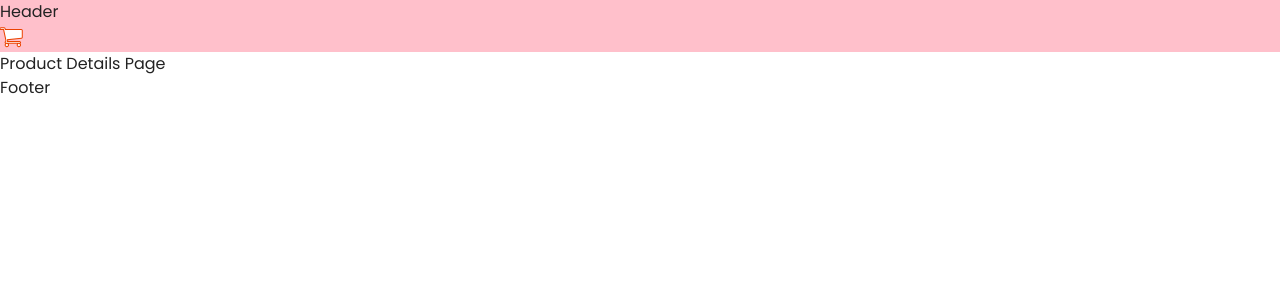
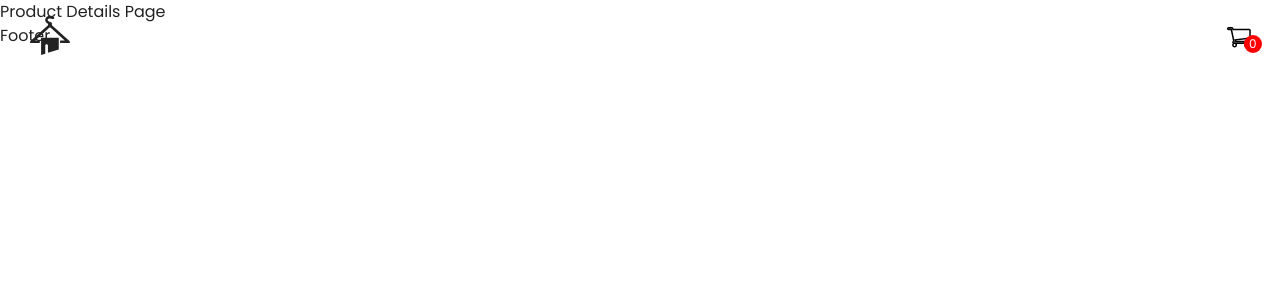
Before and after one commit to melishas19/e-shop, a React (Create React App) app: page /product/1 in a window 1280 px wide. Shown: the top 300 px of the page. Built offline with nearby package versions, Linux system fonts and the light colour scheme; no server answers.

Commit message:
Added cart amount and increase/decrease functionality (#4)

```diff
--- a/src/components/CartItem.js
+++ b/src/components/CartItem.js
@@ -6,7 +6,7 @@ import { CartContext } from '../contexts/CartContext';
 
 
 const CartItem = ({item}) => {
-  const {removeFromCart}= useContext(CartContext);
+  const {removeFromCart, increaseAmount, decreaseAmount}= useContext(CartContext);
   //destructure item
   const {id, title, image, price, amount} = item;
   return (
@@ -28,9 +28,9 @@ const CartItem = ({item}) => {
         <div className='qty-and-price'>
           {/* qty */}
           <div className='container-qty'>
-            {/* minus icon */} <i className='fa fa-minus'></i>
+            {/* minus icon */} <i onClick={()=>decreaseAmount(id)} className='fa fa-minus'></i>
             {/* amount */} <div className='amt'>{amount}</div>
-            {/* plus icon */} <i className='fa fa-plus'></i>
+            {/* plus icon */} <i onClick={()=>increaseAmount(id)} className='fa fa-plus'></i>
           </div>
           {/* item price */}
           <div className='price'>$ {price}</div>
--- a/src/components/Header.js
+++ b/src/components/Header.js
@@ -1,13 +1,37 @@
-import React, { useContext } from 'react';
+import React, { useContext, useEffect, useState } from 'react';
 //sidebar context
 import { SidebarContext } from '../contexts/SidebarContext';
+//cart context
+import { CartContext } from '../contexts/CartContext';
+//import link
+import { Link } from 'react-router-dom';
+//import logo
+import Logo from '../img/logo.svg';
 
 const Header = () => {
+  //header state
+  const [isActive, setIsActive] =useState(false);
   const {isOpen, setIsOpen} = useContext(SidebarContext);
-  return <header className='header'>
-    <div>Header</div>
-    <div onClick={() => setIsOpen(!isOpen)}>
-      <i className='fa fa-shopping-cart'></i>
+  const {itemAmount} = useContext(CartContext);
+  //event listener
+  useEffect(()=>{
+    window.addEventListener('scroll', () => {
+      window.scrollY > 60 ? setIsActive(true) : setIsActive(false);
+    });
+  });
+  return <header className={`${isActive? 'header1' : 'header2'} header `}>
+    <div className='header-element'>
+      {/* logo */}
+      <Link to={'/'}>
+        <div>
+          <img className='logo' src={Logo} alt="" />
+        </div>
+      </Link>
+      {/* cart */}
+      <div onClick={() => setIsOpen(!isOpen)} className='inside-header'>
+        <i className='fa fa-shopping-cart'></i>
+        <div className='header-amount'>{itemAmount}</div>
+      </div>
     </div>
     </header>;
 };
--- a/src/components/Sidebar.js
+++ b/src/components/Sidebar.js
@@ -11,7 +11,7 @@ import { CartContext } from '../contexts/CartContext';
 
 const Sidebar = () => {
   const { isOpen, handleClose } = useContext(SidebarContext);
-  const {cart} = useContext(CartContext);
+  const {cart, clearCart } = useContext(CartContext);
   return <div className={`${isOpen ? 'right-0' : '-right-full'} sidebar-shopping`}>
     <div className='header-sidebar'>
       <div className='shopping-cart-text'>
@@ -26,14 +26,16 @@ const Sidebar = () => {
         return <CartItem item={item} key={item.id} />
       })}
     </div>
-    <div>
-      <div>
+    <div className='container-cart-total'>
+      <div className='cart-total'>
         {/* total */}
-        <div>
+        <div className='total-amt'>
           <span>Total:</span>$ 1000
         </div>
         {/* clear cart icon */}
-        <div><i className='fa fa-trash'></i></div>
+        <div onClick={clearCart}>
+          <i className='fa fa-trash'></i>
+        </div>
       </div>
     </div>
   </div>;
--- a/src/contexts/CartContext.js
+++ b/src/contexts/CartContext.js
@@ -6,6 +6,19 @@ export const CartContext = createContext();
 const CartProvider = ({children}) => {
   //cart state
   const [cart, setCart] = useState([]);
+  // item amount state
+  const [itemAmount, setItemAmount] = useState(0);
+
+  //update item amount
+  useEffect(() => {
+    if (cart) {
+      const amount = cart.reduce((accumulator, currentItem) => {
+        return accumulator + currentItem.amount;
+      }, 0);
+      setItemAmount(amount);
+    }
+  });
+
   //add to cart
   const addToCart = (product, id) => {
     const newItem = {...product, amount: 1}
@@ -36,7 +49,54 @@ const CartProvider = ({children}) => {
     setCart(newCart);
   };
 
-  return <CartContext.Provider value={{cart, addToCart, removeFromCart}}>{children}</CartContext.Provider>;
+
+  //clear cart
+  const clearCart = () => {
+    setCart([]);
+  }
+
+  // increase amount
+  const increaseAmount = (id) => {
+    const cartItem = cart.find(item => item.id === id);
+    addToCart(cartItem, id);
+  }
+
+  // increase amount
+  const decreaseAmount = (id) => {
+    const cartItem = cart.find((item) => {
+      return item.id === id;
+    });
+    if (cartItem){
+      const newCart = cart.map(item => {
+        if (item.id === id) {
+          return {...item, amount: cartItem.amount -1};
+        } else {
+          return item;
+        }
+      });
+      setCart(newCart);
+    }
+
+    if (cartItem.amount < 2){
+      removeFromCart(id);
+    }
+
+  }
+
+
+  return <CartContext.Provider
+    value={{
+      cart,
+      addToCart,
+      removeFromCart,
+      clearCart,
+      increaseAmount,
+      decreaseAmount,
+      itemAmount,
+      setItemAmount
+      }}>
+      {children}
+    </CartContext.Provider>;
 };
 
 export default CartProvider;
--- a/src/index.css
+++ b/src/index.css
@@ -66,6 +66,10 @@
   transition: all 300ms ease-out;
 }
 
+.logo{
+  width: 40px;
+}
+
 /*------------------Product ADD and View button--------------------------*/
 
 .container-button{
@@ -130,8 +134,52 @@
 
 /*---------------------------Sidebar-------------------------------*/
 
+.header1{
+  background-color: white;
+  padding: 0.5rem 0;
+  box-shadow: 0px 5px 5px rgba(82, 76, 76, 0.555);
+}
+
+.header2{
+  background-color:none;
+  padding: 1rem 0;
+}
+
 .header{
-  background-color: pink;
+  position: fixed;
+  width: 100%;
+  z-index: 1;
+  transition: all 150ms;
+}
+
+.header-element{
+  display: flex;
+  margin: auto;
+  justify-content: space-between;
+  align-items: center;
+  height: 100%;
+  padding: 0 30px;
+}
+
+.inside-header{
+  cursor: pointer;
+  display: flex;
+  position: relative;
+}
+
+.header-amount{
+  background-color: red;
+  position: absolute;
+  left: 1rem;
+  top: 0.7rem;
+  font-size: 12px;
+  width: 18px;
+  height: 18px;
+  color: white;
+  border-radius: 100%;
+  display: flex;
+  justify-content: center;
+  align-items: center;
 }
 
 .sidebar-shopping{
@@ -142,7 +190,7 @@
   top: 0;
   box-shadow: 0 25px 50px -12px rgb(0 0 0 / 0.25);
   transition: all 1300ms;
-  z-index: 20px;
+  z-index: 1;
   padding: 0 1rem;
 }
 
@@ -150,8 +198,8 @@
   font-size: x-large;
   cursor: pointer;
   color: rgb(255, 255, 255);
-  -webkit-text-stroke-width: 1px;
-  -webkit-text-stroke-color: rgb(235, 66, 0);
+  -webkit-text-stroke-width: 1.5px;
+  -webkit-text-stroke-color: rgb(0, 0, 0);
 }
 
 .header-sidebar{
@@ -290,6 +338,39 @@
   color: black;
 }
 
+/*--------delete from cart----------*/
+
+.container-cart-total{
+  display: flex;
+  flex-direction: column;
+  padding: 1.5rem 0;
+  margin-top: 2rem;
+}
+
+.fa-trash{
+  cursor: pointer;
+  background-color: rgb(235, 66, 0);
+  width: 2.5rem;
+  height: 2.5rem;
+  color: white;
+  display: flex;
+  justify-content: center;
+  align-items: center;
+  font-size: large;
+}
+
+.cart-total{
+  display: flex;
+  width: 100%;
+  justify-content: space-between;
+  align-items: center;
+}
+
+.total-amt{
+  text-transform: uppercase;
+  font-weight: 500;
+}
+
 /*--------------------------------------------------*/
 
 /*-----------------------Responsiveness------------------------------*/
```
